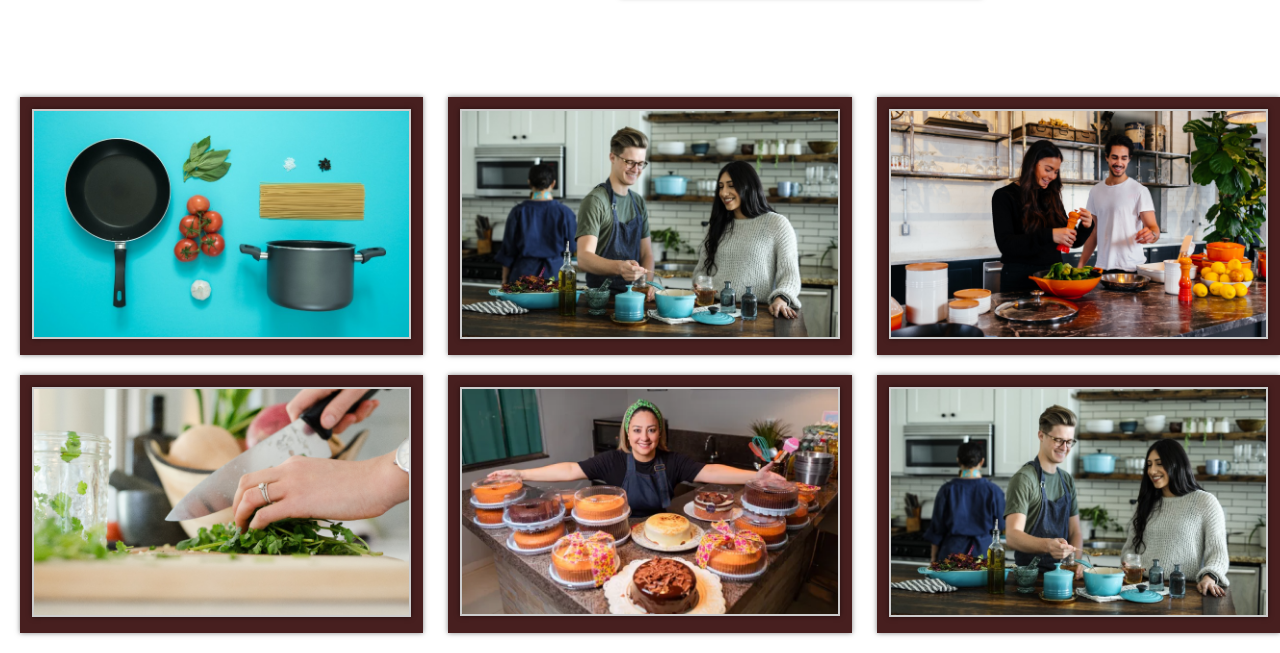
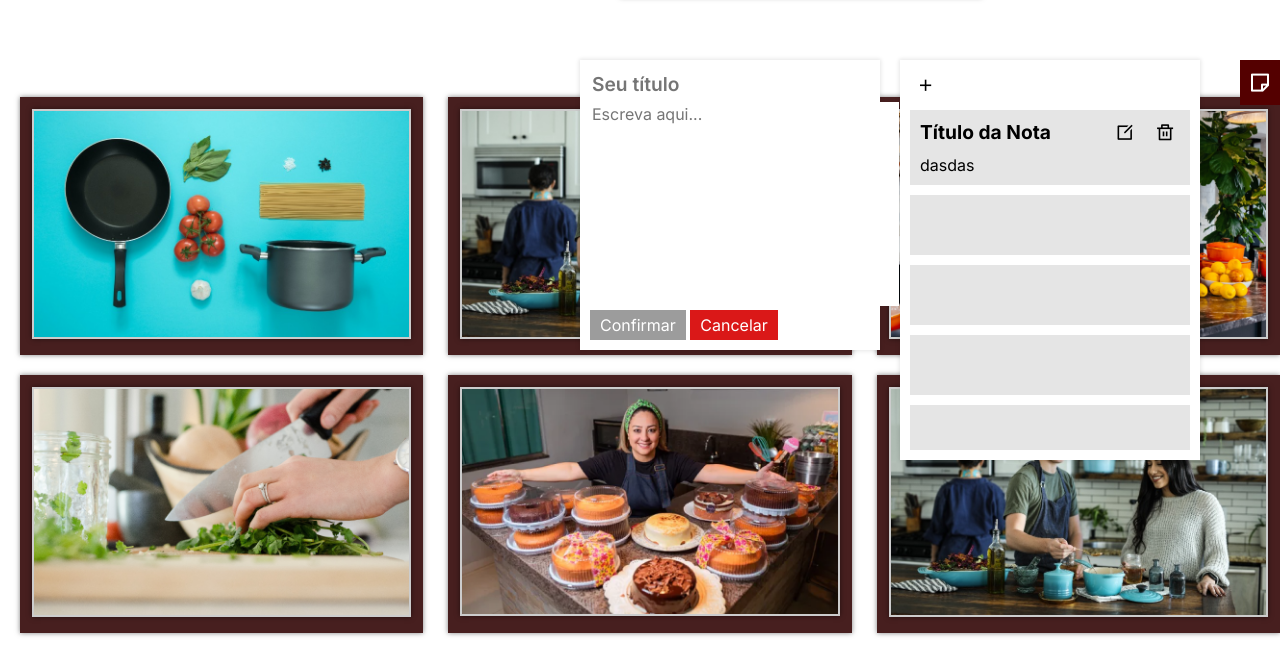
Before and after one commit to PortalSoap/code-wizards-front-end, a plain HTML site: page curso.html in a window 1280 px wide. Shown: the part 180-833 px from the top of the page. Drawn offline with nearby package versions, Linux system fonts and the light colour scheme.

Commit message:
O sistema de notas foi estruturado e estilizado.
O sistema de notas teve sua estrutura formada, assim como seu estilo.
OBS: O arquivo curso.html foi corrigido.

```diff
--- a/assets/css/style.css
+++ b/assets/css/style.css
@@ -309,8 +309,115 @@ header nav ul a {
     font-size: 1.2rem;
 }
 
+.note-flt-button {
+    color: #ffffff;
+    font-size: 1.5rem;
+    position: absolute;
+    top: 30%;
+    right: 0px;
+    display: inline-block;
+    padding: 8px;
+    background-color: #540000;
+    cursor: pointer;
+    transition: all 0.3s ease;
+    z-index: 100;
+}
 
-/*cursos style  */
+.note-flt-button:hover {
+    font-size: 1.6rem;
+}
+
+.note-interface {
+    height: 400px;
+    width: 300px;
+    position: absolute;
+    top: 30%;
+    right: 80px;
+    background-color: #ffffff;
+    box-shadow: 0px 0px 4px 1px rgba(0, 0, 0, 0.1);
+    padding: 10px;
+    z-index: 100;
+}
+
+.note-list {
+    overflow: auto;
+    max-height: 340px;
+}
+
+.note-menu {
+    display: flex;
+    gap: 10px;
+    margin-bottom: 10px;
+}
+
+.note-interface .operation {
+    width: 30px;
+    height: 30px;
+    background-color: inherit;
+    font-size: 1.2rem;
+    text-align: center;
+    border: none;
+    cursor: pointer;
+    transition: all 0.3s ease;
+}
+
+.note-interface .operation:hover {
+    font-size: 1.3rem ;
+}
+
+.note-interface .operations {
+    display: flex;
+    gap: 10px;
+}
+
+.note-interface .note {
+    min-height: 60px;
+    width: 100%;
+    padding: 10px;
+    background-color: #e5e5e5;
+    margin-bottom: 10px;
+}
+
+.note .note-header {
+    display: flex;
+    justify-content: space-between;
+    margin-bottom: 5px;
+    font-size: 1.2rem;
+}
+
+.new-note {
+    width: 300px;
+    min-height: 200px;
+    position: absolute;
+    top: 30%;
+    right: 400px;
+    background-color: #ffffff;
+    box-shadow: 0px 0px 4px 1px rgba(0, 0, 0, 0.1);
+    padding: 10px;
+    z-index: 100;
+}
+
+.new-note textarea {
+    border: none;
+    resize: none;
+    outline: none;
+    font-size: 1rem;
+}
+
+.new-note textarea[name=title] {
+    font-size: 1.2rem;
+    font-weight: 600;
+}
+
+.note-btn {
+    font-size: 1rem;
+    color: #ffffff;
+    border:none;
+    padding: 5px 10px;
+    cursor: pointer;
+}
+
+/* cursos style  */
 .lado {
     display: flex;
     padding: 30px;
--- a/curso.html
+++ b/curso.html
@@ -6,6 +6,23 @@
     <link rel="stylesheet" href="https://cdnjs.cloudflare.com/ajax/libs/remixicon/3.5.0/remixicon.min.css"/>
     <link rel="stylesheet" href="assets/css/style.css">
     <title>Cursos | Code Wizards</title>
+    <style>
+        .cursos {
+            display: flex;
+            flex-wrap: wrap;
+            justify-content: space-between;
+        }
+
+        .cursos .img {
+            width: 32%; /* Define a largura das imagens, deixando um pequeno espaço entre elas */
+            margin-bottom: 20px; /* Espaço entre as imagens */
+        }
+
+        .cursos .img img {
+            width: 100%;
+            height: auto;
+        }
+    </style>
 </head>
 <body>
     <header>
@@ -47,46 +64,42 @@
             </div>
         </nav>
     </header>
-
     <section class="começo">
-<div class="search"> <img src="assets/images/lupa.png" alt=""></div>
-<div class="pesquisar"> <button> Pesquisar</button></div>
+        <div class="search"> <img src="assets/images/lupa.png"></div>
+        <div class="pesquisar"><button>Pesquisar</button></div>
         <div class="pontos">...</div>
     </section>
-
-<!DOCTYPE html>
-<html>
-<head>
-    <style>
-
-    </style>
-</head>
-<body>
-
+    <main>
+        <div class="note-flt-button"><i class="ri-sticky-note-line"></i></div>
+        <div class="note-interface">
+            <div class="note-menu">
+                <button class="operation"><i class="ri-add-line"></i></button>
+            </div>
+            <div class="note-list">
+                <div class="note">
+                    <div class="note-header">
+                        <h4 class="note-title">Título da Nota</h4>
+                        <div class="operations">
+                            <div class="operation"><i class="ri-edit-box-line"></i></div>
+                            <div class="operation"><i class="ri-delete-bin-line"></i></div>
+                        </div>
+                    </div>
+                    <div class="note-body">dasdas</div>
+                </div>
+                <div class="note"></div>
+                <div class="note"></div>
+                <div class="note"></div>
+                <div class="note"></div>
+                <div class="note"></div>
+            </div>
+        </div>
+        <div class="new-note">
+            <textarea name="title" cols="19" rows="1" maxlength="255" placeholder="Seu título"></textarea>
+            <textarea name="description" cols="29" rows="10" maxlength="1000" placeholder="Escreva aqui..."></textarea>
+            <button class="note-btn" style="background-color: #9c9c9c">Confirmar</button>
+            <button class="note-btn" style="background-color: #da1818">Cancelar</button>
+        </div>
         <section class="cursos">
-    <!DOCTYPE html>
-    <html>
-    <head>
-        <style>
-            .cursos {
-                display: flex;
-                flex-wrap: wrap;
-                justify-content: space-between;
-            }
-
-            .cursos .img {
-                width: 32%; /* Define a largura das imagens, deixando um pequeno espaço entre elas */
-                margin-bottom: 20px; /* Espaço entre as imagens */
-            }
-
-            .cursos .img img {
-                width: 100%;
-                height: auto;
-            }
-        </style>
-    </head>
-    <body>
-
             <section class="cursos">
                 <div class="img">
                     <img src="assets/images/1.png" alt="">
@@ -113,7 +126,7 @@
                     <div class="texto">Texto da Imagem 6 Lorem ipsum dolor sit amet consectetur adipisicing elit. Tenetur, dolorum alias magnam architecto dolores libero ut accusantium tempora nobis neque consequatur animi! Placeat aliquid quia assumenda quis quibusdam voluptates necessitatibus!</div>
                 </div>
             </section>
-
-
+        </section>
+    </main>
 </body>
 </html>
```
Also changed, not shown: index.html (+29 -0 lines). Lines whose indentation alone changed are shown as unchanged.
